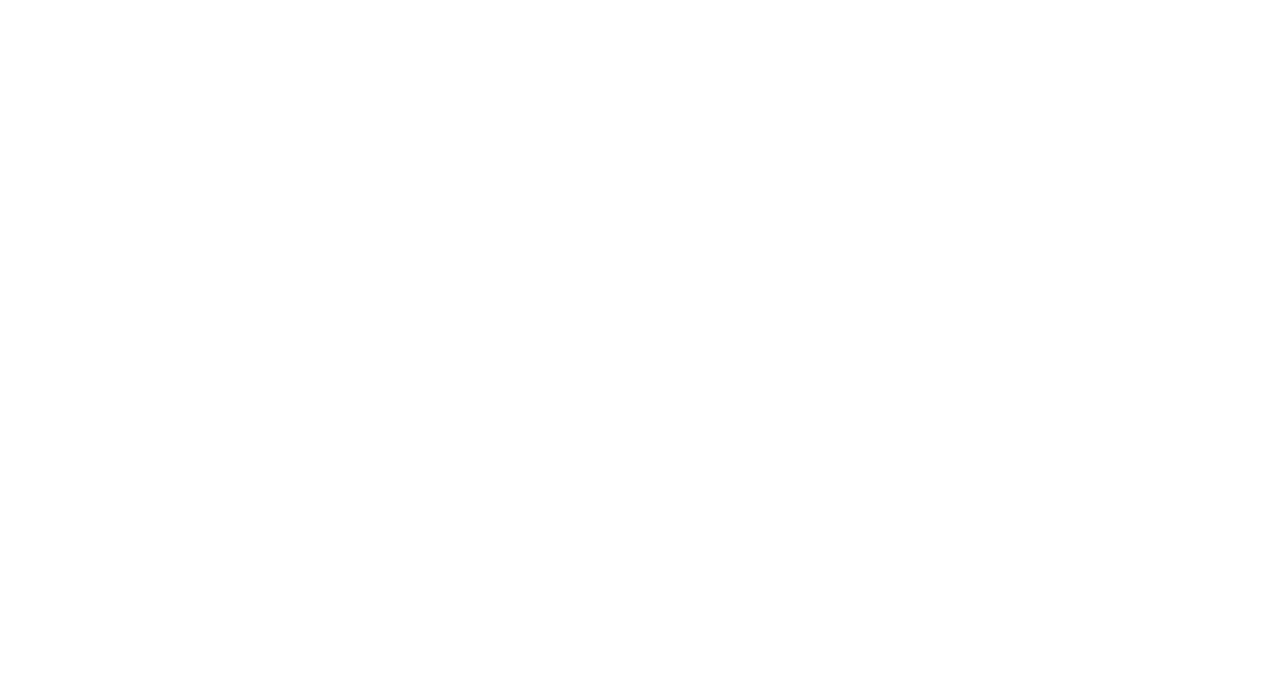
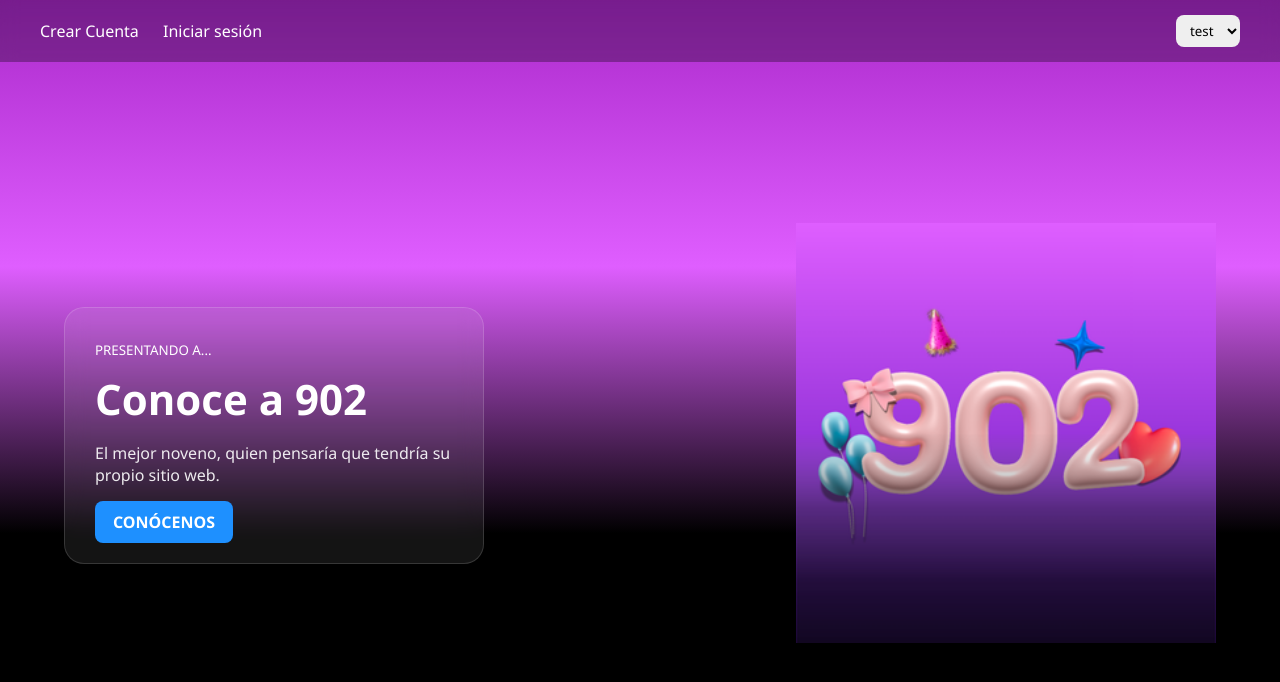
Before and after one commit to Somos902/Somos902, a plain HTML site: page index.html in a window 1280 px wide. Drawn offline with Linux system fonts and the light colour scheme.

Commit message:
Update index.html

```diff
--- a/index.html
+++ b/index.html
@@ -1,17 +1,195 @@
+<!DOCTYPE html>
+<html lang="es">
+<head>
+  <meta charset="UTF-8">
+  <title>Conoce a 902</title>
+
+  <style>
+    * {
+      margin: 0;
+      padding: 0;
+      box-sizing: border-box;
+      font-family: 'Segoe UI', sans-serif;
+    }
+
+    body {
+      height: 100vh;
+      background: linear-gradient(to bottom, #ab29cb, #df5eff, #000000, #000000);
+      color: white;
+    }
+
+    /* NAVBAR */
+    .navbar {
+      width: 100%;
+      padding: 15px 40px;
+      display: flex;
+      justify-content: space-between;
+      align-items: center;
+      background: rgba(0,0,0,0.3);
+      backdrop-filter: blur(8px);
+      position: fixed;
+      top: 0;
+      z-index: 1000;
+    }
+
+    .nav-left a {
+      margin-right: 20px;
+      text-decoration: none;
+      color: white;
+      font-weight: 500;
+    }
+
+    .nav-left a:hover {
+      text-decoration: underline;
+    }
+
+    .search-box select {
+      padding: 6px 10px;
+      border-radius: 8px;
+      border: none;
+    }
+
+    /* PERFIL EN NAVBAR */
+    .profile-nav {
+      display: flex;
+      align-items: center;
+      gap: 10px;
+    }
+
+    .profile-nav img {
+      width: 36px;
+      height: 36px;
+      border-radius: 50%;
+      object-fit: cover;
+    }
+
+    .logout {
+      cursor: pointer;
+      font-size: 18px;
+      opacity: 0.7;
+      transition: 0.2s;
+    }
+
+    .logout:hover {
+      opacity: 1;
+      transform: scale(1.1);
+    }
+
+    /* CONTENIDO */
+    .container {
+      height: 100vh;
+      display: flex;
+      justify-content: center;
+      align-items: center;
+      padding-top: 70px;
+    }
+
+    .content {
+      width: 90%;
+      max-width: 1200px;
+      display: flex;
+      justify-content: space-between;
+      align-items: center;
+    }
+
+    .card {
+      width: 420px;
+      padding: 30px;
+      border-radius: 20px;
+      background: rgba(255, 255, 255, 0.08);
+      backdrop-filter: blur(10px);
+      border: 1px solid rgba(255, 255, 255, 0.15);
+    }
+
+    h1 {
+      font-size: 42px;
+      margin: 10px 0;
+    }
+
+    p {
+      margin: 15px 0 25px;
+      opacity: 0.9;
+    }
+
+    .btn {
+      padding: 10px 18px;
+      border-radius: 8px;
+      background: #1e90ff;
+      color: white;
+      text-decoration: none;
+      font-weight: bold;
+    }
+
+    .image-area img {
+      width: 420px;
+      max-width: 100%;
+    }
+  </style>
+</head>
+
+<body>
+
+  <!-- NAVBAR -->
+  <div class="navbar">
+    <div class="nav-left" id="nav-auth">
+      <a href="signup.html">Crear Cuenta</a>
+      <a href="login.html">Iniciar sesión</a>
+    </div>
+
+    <div class="search-box">
+      <select>
+        <option>test</option>
+      </select>
+    </div>
+  </div>
+
+  <!-- CONTENIDO -->
+  <div class="container">
+    <div class="content">
+
+      <div class="card">
+        <small>PRESENTANDO A...</small>
+        <h1>Conoce a 902</h1>
+        <p>El mejor noveno, quien pensaría que tendría su propio sitio web.</p>
+        <a href="#" class="btn">CONÓCENOS</a>
+      </div>
+
+      <div class="image-area">
+        <img src="imagen902.png" alt="Imagen 902">
+      </div>
+
+    </div>
+  </div>
+
+  <!-- SCRIPT SESIÓN -->
   <script>
     const sesion = JSON.parse(localStorage.getItem("sesion902"));
 
-  window.addEventListener("pageshow", function (event) {
-    if (!sesion) return;
+    if (sesion) {
       document.getElementById("nav-auth").innerHTML = `
-      <img src="${sesion.foto}" style="width:35px;height:35px;border-radius:50%;vertical-align:middle;">
-      <b style="margin:0 8px;">${sesion.usuario}</b>
-      <span onclick="cerrarSesion()" style="cursor:pointer;">🚪</span>
+        <div class="profile-nav">
+          <img src="${sesion.foto}">
+          <b>${sesion.usuario}</b>
+          <span class="logout" onclick="cerrarSesion()">🚪</span>
+        </div>
       `;
-  });
+    }
 
     function cerrarSesion() {
       localStorage.removeItem("sesion902");
-    window.location.href = "index.html";
+
+      // Evita volver atrás
+      window.location.replace("index.html");
     }
   </script>
+
+  <!-- BLOQUEO BOTÓN ATRÁS -->
+  <script>
+    window.history.pushState(null, "", window.location.href);
+    window.onpopstate = function () {
+      window.history.pushState(null, "", window.location.href);
+    };
+  </script>
+
+</body>
+</html>
```
Lines whose indentation alone changed are shown as unchanged.
